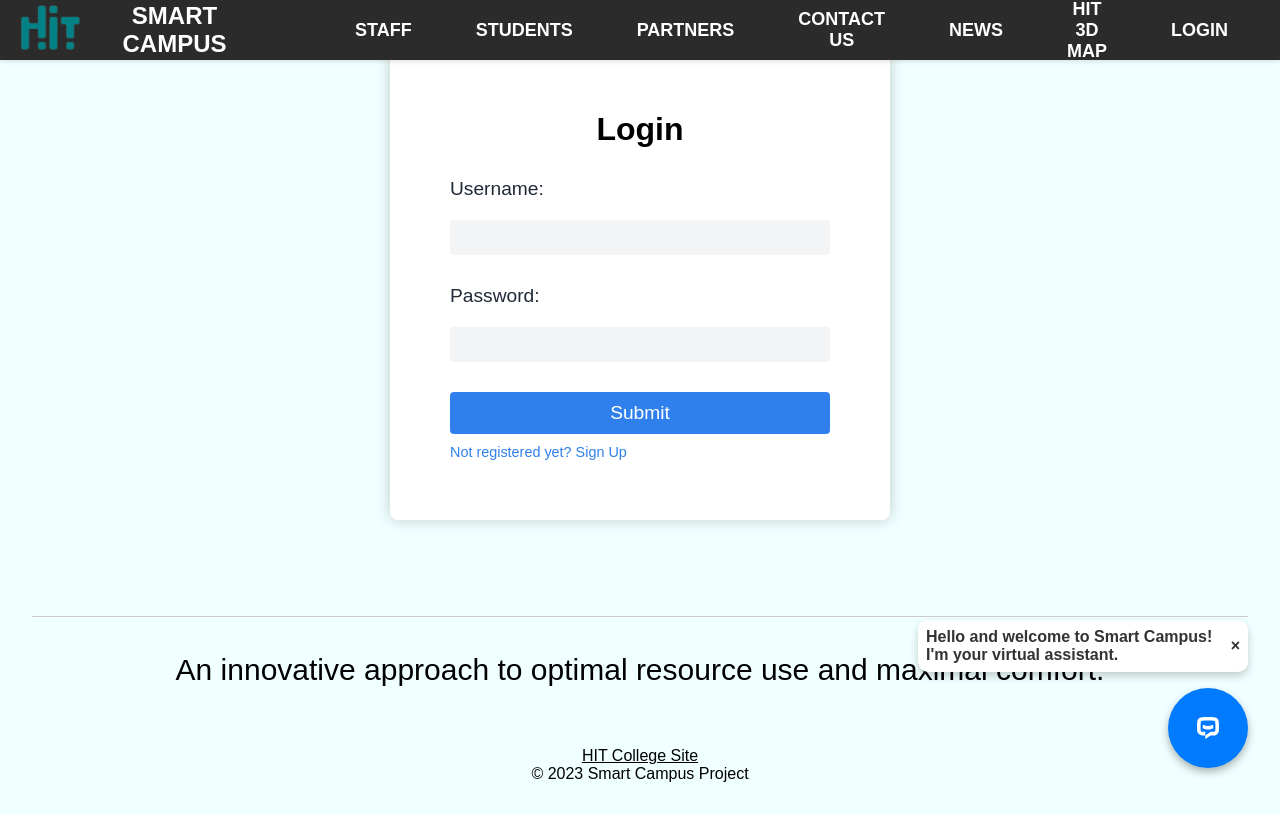
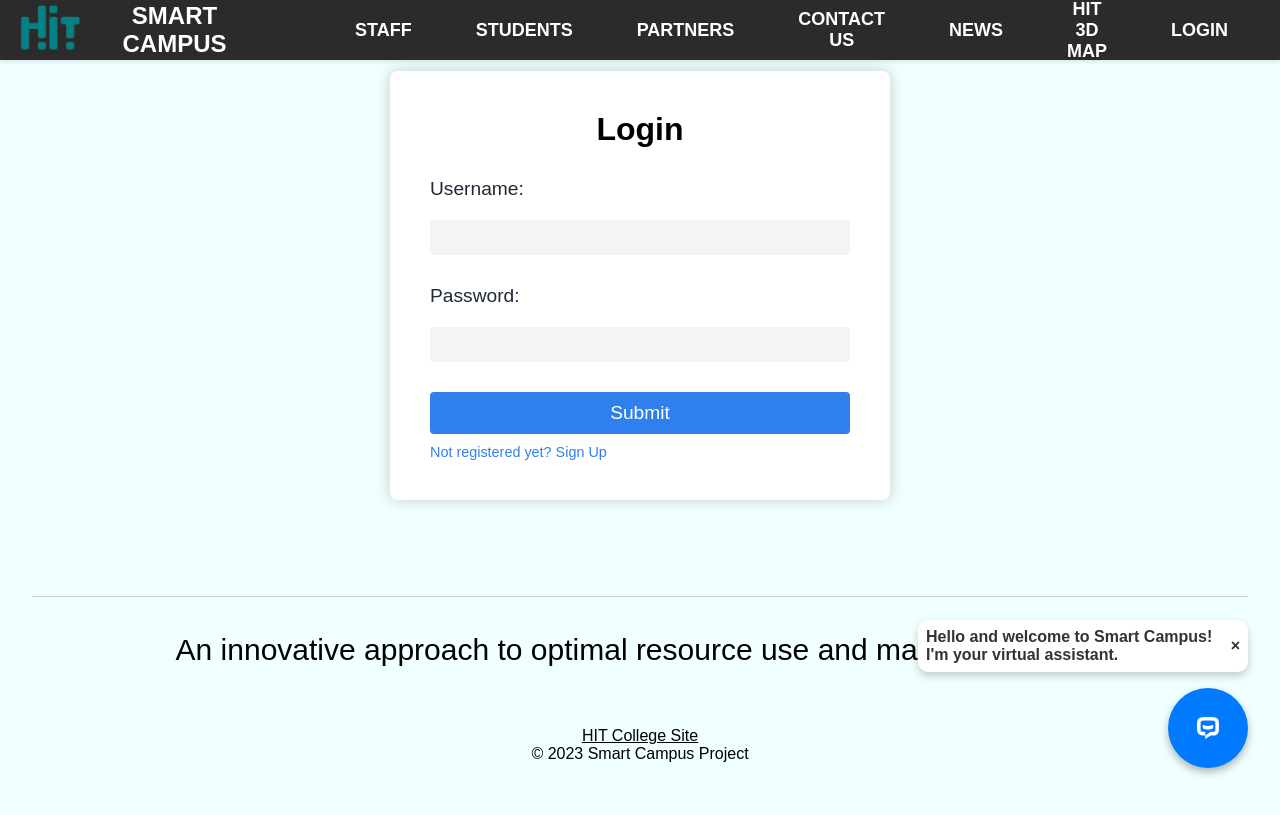
Before and after one commit to tomered/smart-campus-frontend, a React (Create React App) app: page /login in a window 1280 px wide. Built offline with nearby package versions, Linux system fonts and the light colour scheme.

Commit message:
adjust signup page

```diff
--- a/src/components/screens/LoginRegisterPage/LoginPage.js
+++ b/src/components/screens/LoginRegisterPage/LoginPage.js
@@ -91,8 +91,8 @@ const LoginPage = () => {
 const Container = styled.div`
   max-width: 500px;
   margin: 0 auto;
-  margin-top:40px;
-  padding: 60px;
+  margin-top:60px;
+  padding: 40px;
   background: #fff;
   border-radius: 8px;
   box-shadow: 0px 0px 15px rgba(0,0,0,0.2);
--- a/src/components/screens/LoginRegisterPage/SignUpPageStyles.js
+++ b/src/components/screens/LoginRegisterPage/SignUpPageStyles.js
@@ -3,7 +3,7 @@ import styled from "styled-components";
 export const Container = styled.div`
   max-width: 500px;
   margin: 0 auto;
-  margin-top: 40px;
+  margin-top: 60px;
   padding: 40px;
   background: #fff;
   border-radius: 8px;
```
